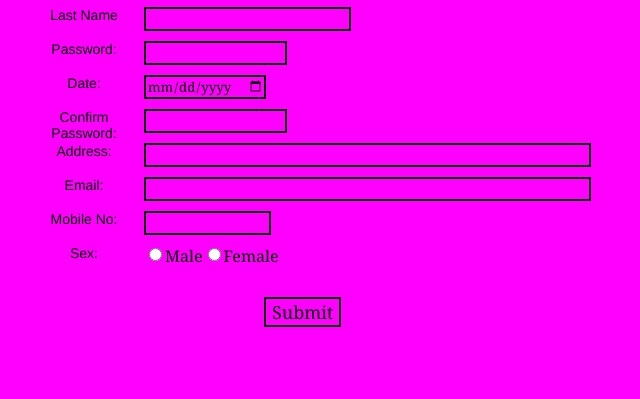
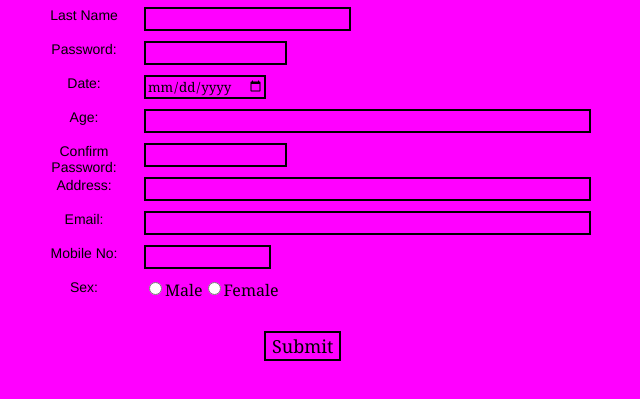
Before and after one commit to aruna6702/exp2, a plain HTML site: page index.html in a window 1280 px wide. Shown: the part 113-512 px from the top of the page, without its empty margins (14-654 px from the left). Drawn offline with Linux system fonts and the light colour scheme.

Commit message:
Update index.html

```diff
--- a/index.html
+++ b/index.html
@@ -19,6 +19,8 @@
 <li><input type="password" name="passid" size="12" /></li>
 <li><label for="date">Date:</label></li>
 <li><input type="date" name="date" size="50" /></li>
+<li><label for="age">Age:</label></li>
+<li><input type="age" name="age" size="50" /></li>
 <li><label for="passid">Confirm Password:</label></li>
 <li><input type="password" name="passid" size="12" /></li>
 <li><label for="address">Address:</label></li>
```
